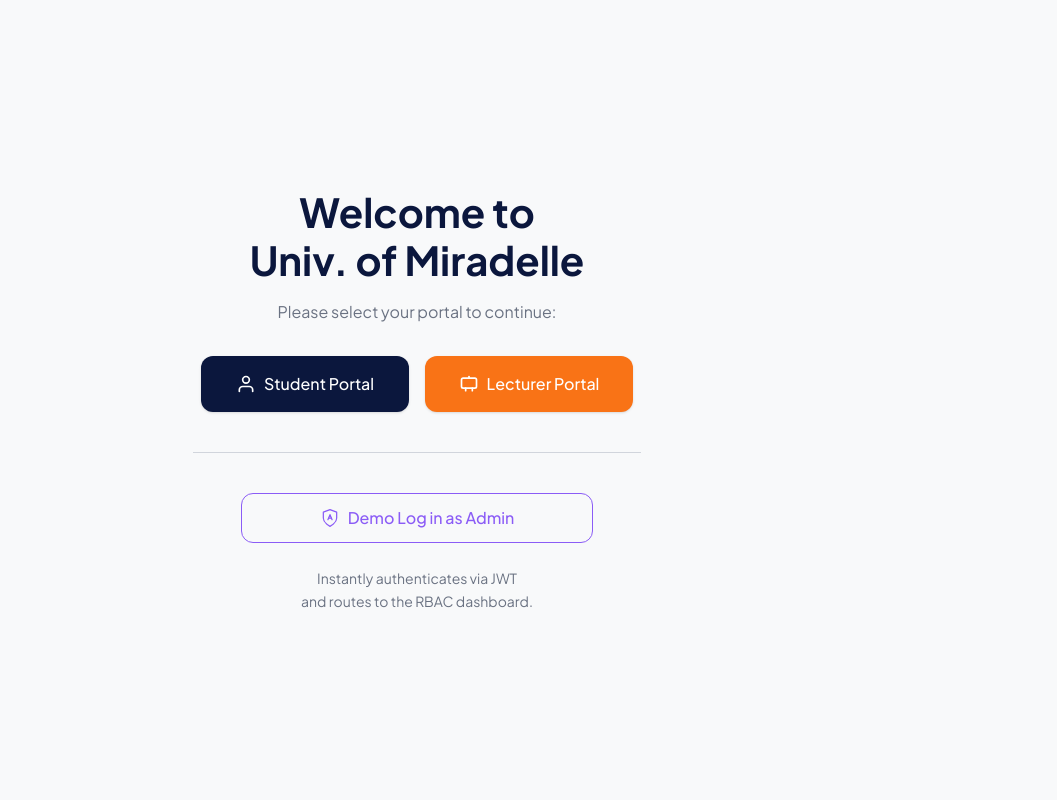
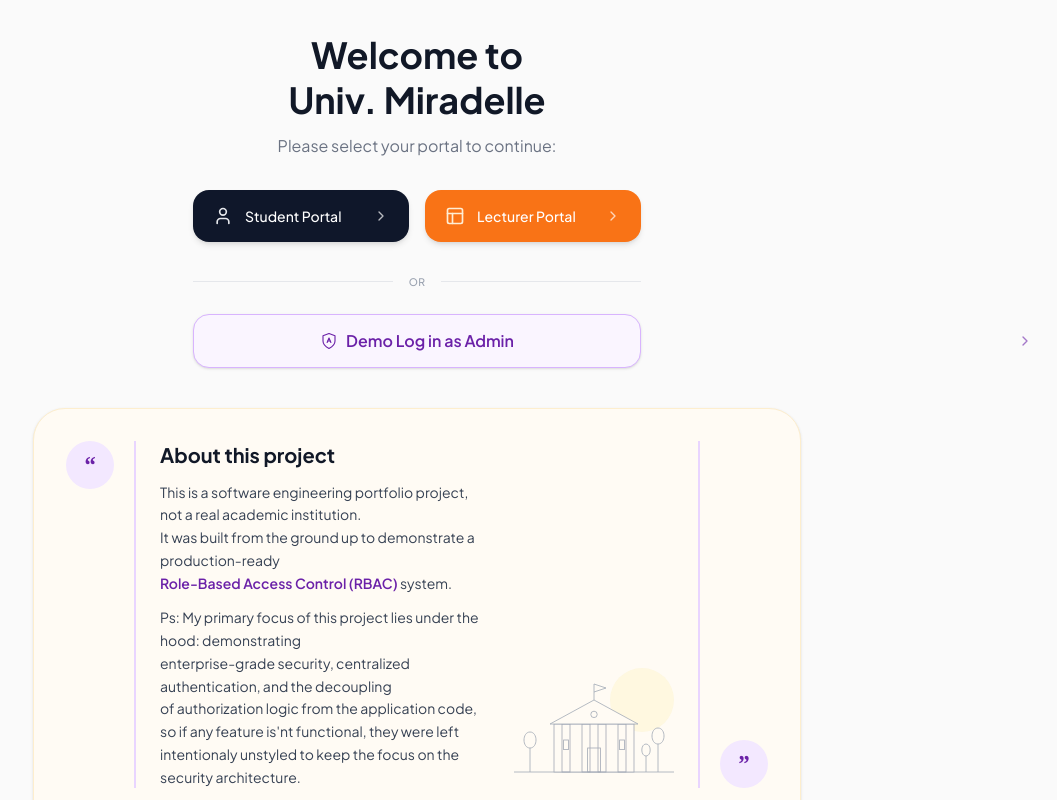
Before and after one commit to Niel-voss/RBAC-PROJECT, a Next.js app: page / in a window 1280 px wide. Shown: the whole page, without its empty margins (223-1280 px from the left). Built offline with nearby package versions, Linux system fonts and the light colour scheme; no server answers.

Commit message:
redesign landing page

```diff
--- a/app/(dashboard)/auth/login/page.tsx
+++ b/app/(dashboard)/auth/login/page.tsx
@@ -90,7 +90,7 @@ export default function LoginPage() {
 
         <div className="flex flex-col items-center mb-5">
           <h2 className="text-[18px] sm:text-[20px] font-bold text-slate-900 mb-1 tracking-tight text-center">Welcome Back</h2>
-          <p className="text-slate-500 text-[11px] text-center">Login to the Univ. of Oluku Portal</p>
+          <p className="text-slate-500 text-[11px] text-center">Login to the Univ. of Miradelle Portal</p>
         </div>
 
         <form onSubmit={handleSubmit} className="flex flex-col gap-3" method="POST">
--- a/app/(dashboard)/auth/signUp/page.tsx
+++ b/app/(dashboard)/auth/signUp/page.tsx
@@ -137,7 +137,7 @@ export default function CreateAccountMicro() {
 
         <div className="flex flex-col items-center mb-5">
           <h2 className="text-[18px] sm:text-[20px] font-bold text-slate-900 mb-1 tracking-tight text-center">Create Account</h2>
-          <p className="text-slate-500 text-[11px] text-center">Join the Univ. of Oluku Portal</p>
+          <p className="text-slate-500 text-[11px] text-center">Join the Univ. of Miradelle Portal</p>
         </div>
 
         <form onSubmit={handleSubmit} className="flex flex-col gap-3"
--- a/app/layout.tsx
+++ b/app/layout.tsx
@@ -5,11 +5,9 @@ import { prisma } from "@/lib/prisma"; // Adjust path if your prisma client is e
 
 export default async function RootLayout({ children }: { children: React.ReactNode }) {
   // 1. Get the basic session (which guarantees an email if logged in)
-  console.log("Fetching session in RootLayout...");
 
   const session = await auth();
 
-  console.log("🟢 2. auth() finished successfully! Session:", session?.user?.email);
 
   let displayName = "User";
   let userRole = "student";
--- a/app/page.tsx
+++ b/app/page.tsx
@@ -21,80 +21,178 @@ export default function LandingPage() {
   };
 
   return (
-    <div className="min-h-screen flex flex-col items-center justify-center bg-[#F8F9FA] px-4 py-8">
+    <div className="min-h-screen flex flex-col items-center py-8 px-4 sm:px-6 bg-[#FAFAFA] font-sans overflow-x-hidden">
+
+      <div className="w-full max-w-3xl z-10 flex flex-col items-center">
+
         {/* Header Section */}
         <div className="text-center mb-8">
-        {/* Added standard <br /> to force the line break exactly where it is in the image */}
-        <h1 className="text-[2.5rem] leading-[1.2] font-bold text-[#0B173D] mb-4">
-          Welcome to <br /> Univ. of Miradelle
+          <h1 className="text-2xl sm:text-4xl font-bold text-[#111827] mb-3 leading-tight">
+            Welcome to <br /> Univ. Miradelle
           </h1>
-        <p className="text-gray-500 text-base">Please select your portal to continue:</p>
+          <p className="text-gray-500 text-sm sm:text-base">
+            Please select your portal to continue:
+          </p>
         </div>
 
-      {/* Main Portals - Forced flex-row so they stay side-by-side on mobile */}
-      <div className="flex flex-row gap-4 w-full max-w-md px-2 mb-10">
+        {/* Main Portals - Width tightly constrained to remove excess right space */}
+        <div className="flex flex-row gap-3 sm:gap-4 w-full max-w-md mb-8">
+
+          {/* Student Portal */}
           <Link
             href="/auth/login"
-          className="flex-1 flex items-center justify-center gap-2 px-3 py-4 bg-[#0B173D] text-white text-sm sm:text-base font-medium rounded-xl hover:bg-[#1a2a5e] transition-all shadow-sm"
+            className="flex-1 flex items-center justify-center sm:justify-between px-3 sm:px-5 py-3 sm:py-4 bg-[#0F172A] text-white rounded-xl sm:rounded-2xl hover:bg-[#1e293b] transition-all shadow-md group"
           >
-          <svg width="20" height="20" viewBox="0 0 24 24" fill="none" stroke="currentColor" strokeWidth="2" strokeLinecap="round" strokeLinejoin="round">
-            <path d="M20 21v-2a4 4 0 0 0-4-4H8a4 4 0 0 0-4 4v2" />
+            <div className="flex items-center gap-2 sm:gap-3">
+              <svg width="18" height="18" viewBox="0 0 24 24" fill="none" stroke="currentColor" strokeWidth="2" strokeLinecap="round" strokeLinejoin="round" className="w-4 h-4 sm:w-5 sm:h-5 text-gray-200">
+                <path d="M19 21v-2a4 4 0 0 0-4-4H9a4 4 0 0 0-4 4v2" />
                 <circle cx="12" cy="7" r="4" />
               </svg>
-          Student Portal
+              <span className="text-[0.75rem] sm:text-sm font-medium">Student Portal</span>
+            </div>
+            <svg width="16" height="16" viewBox="0 0 24 24" fill="none" stroke="currentColor" strokeWidth="2" strokeLinecap="round" strokeLinejoin="round" className="opacity-70 group-hover:opacity-100 group-hover:translate-x-1 transition-all hidden sm:block">
+              <path d="m9 18 6-6-6-6" />
+            </svg>
           </Link>
+
+          {/* Lecturer Portal */}
           <Link
             href="/auth/lecturer-login"
-          className="flex-1 flex items-center justify-center gap-2 px-3 py-4 bg-[#F97316] text-white text-sm sm:text-base font-medium rounded-xl hover:bg-[#e06612] transition-all shadow-sm"
+            className="flex-1 flex items-center justify-center sm:justify-between px-3 sm:px-5 py-3 sm:py-4 bg-[#F97316] text-white rounded-xl sm:rounded-2xl hover:bg-[#ea580c] transition-all shadow-md group"
           >
-          <svg width="20" height="20" viewBox="0 0 24 24" fill="none" stroke="currentColor" strokeWidth="2" strokeLinecap="round" strokeLinejoin="round">
-            <rect x="3" y="5" width="18" height="12" rx="2" ry="2" />
-            <path d="M12 3v2" />
-            <path d="M8 17v3" />
-            <path d="M16 17v3" />
+            <div className="flex items-center gap-2 sm:gap-3">
+              <svg width="18" height="18" viewBox="0 0 24 24" fill="none" stroke="currentColor" strokeWidth="2" strokeLinecap="round" strokeLinejoin="round" className="w-4 h-4 sm:w-5 sm:h-5 text-orange-100">
+                <rect width="18" height="18" x="3" y="3" rx="2" ry="2" />
+                <line x1="3" x2="21" y1="9" y2="9" />
+                <line x1="9" x2="9" y1="21" y2="9" />
               </svg>
-          Lecturer Portal
+              <span className="text-[0.75rem] sm:text-sm font-medium">Lecturer Portal</span>
+            </div>
+            <svg width="16" height="16" viewBox="0 0 24 24" fill="none" stroke="currentColor" strokeWidth="2" strokeLinecap="round" strokeLinejoin="round" className="opacity-70 group-hover:opacity-100 group-hover:translate-x-1 transition-all hidden sm:block">
+              <path d="m9 18 6-6-6-6" />
+            </svg>
           </Link>
+
         </div>
 
-      {/* Divider */}
-      <div className="w-full max-w-[85%] sm:max-w-md mb-10">
-        <hr className="border-t border-gray-300" />
+        {/* Divider - Matched to the new button width */}
+        <div className="w-full max-w-md flex items-center mb-6">
+          <div className="flex-grow border-t border-gray-200"></div>
+          <span className="mx-4 text-[0.65rem] text-gray-400 font-medium tracking-wide uppercase">OR</span>
+          <div className="flex-grow border-t border-gray-200"></div>
         </div>
 
-      {/* Admin Demo Section */}
-      <div className="flex flex-col items-center w-full max-w-sm px-4">
+        {/* Admin Demo Section - Matched to the new button width */}
+        <div className="w-full max-w-md mb-10">
           <button
             onClick={handleAdminDemo}
             disabled={isLoading}
-          className="w-full py-3 px-4 border border-[#8B5CF6] text-[#8B5CF6] bg-transparent hover:bg-purple-50 font-medium rounded-xl transition-all flex items-center justify-center gap-2 disabled:opacity-50 disabled:cursor-not-allowed"
+            className="w-full px-5 py-3 sm:py-3.5 border border-[#D8B4FE] bg-[#FAF5FF] hover:bg-[#F3E8FF] text-[#6B21A8] rounded-xl sm:rounded-2xl transition-all flex items-center justify-center gap-2 disabled:opacity-60 disabled:cursor-not-allowed group shadow-sm"
           >
             {isLoading ? (
-            <>
-              <svg className="animate-spin h-5 w-5" viewBox="0 0 24 24">
+              <svg className="animate-spin h-4 w-4 text-[#6B21A8]" viewBox="0 0 24 24">
                 <circle className="opacity-25" cx="12" cy="12" r="10" stroke="currentColor" strokeWidth="4" fill="none" />
                 <path className="opacity-75" fill="currentColor" d="M4 12a8 8 0 018-8v8H4z" />
               </svg>
-              Loading...
-            </>
             ) : (
-            <>
-              {/* Custom SVG combining the shield and the letter A */}
-              <svg width="20" height="20" viewBox="0 0 24 24" fill="none" stroke="currentColor" strokeWidth="1.5" strokeLinecap="round" strokeLinejoin="round">
+              <svg width="18" height="18" viewBox="0 0 24 24" fill="none" stroke="currentColor" strokeWidth="1.5" strokeLinecap="round" strokeLinejoin="round">
                 <path d="M12 22s8-4 8-10V5l-8-3-8 3v7c0 6 8 10 8 10z" />
                 <path d="M9.5 14l2.5-6 2.5 6" />
                 <path d="M10.5 12h3" />
               </svg>
-              Demo Log in as Admin
-            </>
+            )}
+            <span className="text-sm sm:text-base font-semibold">{isLoading ? 'Authenticating...' : 'Demo Log in as Admin'}</span>
+            {!isLoading && (
+              <svg width="16" height="16" viewBox="0 0 24 24" fill="none" stroke="currentColor" strokeWidth="2" strokeLinecap="round" strokeLinejoin="round" className="opacity-60 group-hover:opacity-100 group-hover:translate-x-1 transition-all ml-auto absolute right-6">
+                <path d="m9 18 6-6-6-6" />
+              </svg>
             )}
           </button>
+        </div>
 
-        {/* Forced line break on the description text to match the image precisely */}
-        <p className="text-sm text-gray-500 mt-6 text-center leading-relaxed">
-          Instantly authenticates via JWT <br />
-          and routes to the RBAC dashboard.
+        {/* Postscript / About Card */}
+        <div className="w-full max-w-3xl bg-[#FFFBF4] border border-[#FDEECE] rounded-2xl sm:rounded-[2rem] p-5 sm:p-8 relative overflow-hidden shadow-sm flex flex-col">
+
+          <div className="flex flex-row gap-3 sm:gap-5 relative z-10 items-stretch">
+
+            {/* Left Quote Icon - Top aligned */}
+            <div className="flex-shrink-0 flex items-start">
+              <div className="w-10 h-10 sm:w-12 sm:h-12 bg-[#F3E8FF] text-[#6B21A8] rounded-full flex items-center justify-center text-xl sm:text-2xl font-serif font-bold">
+                “
+              </div>
+            </div>
+
+            {/* Content Box with BOTH Left and Right Borders */}
+            <div className="flex-1 border-l-2 border-r-2 border-[#E9D5FF] px-4 sm:px-6 flex flex-col md:flex-row gap-6">
+
+              {/* Text Area */}
+              <div className="flex-1">
+                <h2 className="text-[#111827] text-lg sm:text-xl font-bold mb-3">About this project</h2>
+                <div className="space-y-3 text-gray-700 text-xs sm:text-sm leading-relaxed">
+
+                  <div className="space-y-3 text-gray-700 text-xs sm:text-sm leading-relaxed">
+                    <p>
+                      This is a software engineering portfolio project, not a real academic institution. <br className="hidden sm:block" />
+                      It was built from the ground up to demonstrate a production-ready <br className="hidden sm:block" />
+                      <strong className="text-[#6B21A8] font-semibold">Role-Based Access Control (RBAC)</strong> system.
                     </p>
+                  </div>
+                  <p>
+                    Ps: My primary focus of this project lies under the hood: demonstrating <br className="hidden sm:block" />
+                    enterprise-grade security, centralized authentication, and the decoupling <br className="hidden sm:block" />
+                    of authorization logic from the application code, so if any feature is&apos;nt functional, they were left intentionaly unstyled to keep the focus on the security architecture.
+                  </p>
+                </div>
+              </div>
+
+              {/* Graphic Area */}
+              <div className="hidden md:flex items-end justify-end opacity-90 pb-2">
+                <svg width="160" height="120" viewBox="0 0 200 150" fill="none" xmlns="http://www.w3.org/2000/svg" className="text-gray-400">
+                  <circle cx="160" cy="50" r="40" fill="#FEF3C7" className="opacity-50" />
+                  <path d="M0 140 H200" stroke="currentColor" strokeWidth="1" strokeLinecap="round" />
+                  <path d="M20 140 V110 M20 110 C 10 110, 10 90, 20 90 C 30 90, 30 110, 20 110 Z" stroke="currentColor" strokeWidth="1" fill="#FFFBF4" />
+                  <path d="M180 140 V105 M180 105 C 170 105, 170 85, 180 85 C 190 85, 190 105, 180 105 Z" stroke="currentColor" strokeWidth="1" fill="#FFFBF4" />
+                  <path d="M165 140 V120 M165 120 C 158 120, 158 105, 165 105 C 172 105, 172 120, 165 120 Z" stroke="currentColor" strokeWidth="1" fill="#FFFBF4" />
+                  <rect x="50" y="80" width="100" height="60" stroke="currentColor" strokeWidth="1" fill="#FFFBF4" />
+                  <rect x="60" y="80" width="10" height="60" stroke="currentColor" strokeWidth="1" />
+                  <rect x="85" y="80" width="10" height="60" stroke="currentColor" strokeWidth="1" />
+                  <rect x="105" y="80" width="10" height="60" stroke="currentColor" strokeWidth="1" />
+                  <rect x="130" y="80" width="10" height="60" stroke="currentColor" strokeWidth="1" />
+                  <path d="M45 80 L100 50 L155 80 Z" stroke="currentColor" strokeWidth="1" fill="#FFFBF4" />
+                  <circle cx="100" cy="68" r="4" stroke="currentColor" strokeWidth="1" />
+                  <path d="M100 50 V30 L115 35 L100 40" stroke="currentColor" strokeWidth="1" fill="none" />
+                  <rect x="92" y="110" width="16" height="30" stroke="currentColor" strokeWidth="1" />
+                  <rect x="62" y="100" width="6" height="12" stroke="currentColor" strokeWidth="1" />
+                  <rect x="132" y="100" width="6" height="12" stroke="currentColor" strokeWidth="1" />
+                </svg>
+              </div>
+            </div>
+
+            {/* Right Quote Icon - Bottom aligned */}
+            <div className="flex-shrink-0 flex items-end">
+              <div className="w-10 h-10 sm:w-12 sm:h-12 bg-[#F3E8FF] text-[#6B21A8] rounded-full flex items-center justify-center text-xl sm:text-2xl font-serif font-bold mt-auto">
+                ”
+              </div>
+            </div>
+
+          </div>
+
+          {/* Card Footer */}
+          <div className="mt-6 pt-5 border-t border-[#FDEECE] flex items-center gap-2 text-[#6B7280] text-xs font-medium z-10 relative">
+            <svg width="16" height="16" viewBox="0 0 24 24" fill="none" stroke="#6B21A8" strokeWidth="1.5" strokeLinecap="round" strokeLinejoin="round">
+              <path d="M20.84 4.61a5.5 5.5 0 0 0-7.78 0L12 5.67l-1.06-1.06a5.5 5.5 0 0 0-7.78 7.78l1.06 1.06L12 21.23l7.78-7.78 1.06-1.06a5.5 5.5 0 0 0 0-7.78z"></path>
+            </svg>
+            Built as a Final Year Project.
+          </div>
+        </div>
+
+        {/* Global Footer */}
+        <div className="mt-10 mb-6 text-center text-gray-500 text-xs flex flex-col sm:flex-row items-center justify-center gap-2">
+          <span>Secure. Role-based. Built for Learning.</span>
+          <span className="hidden sm:inline">|</span>
+          <span>© 2025 mlradelle</span>
+        </div>
+
       </div>
     </div>
   );
--- a/auth.ts
+++ b/auth.ts
@@ -5,7 +5,6 @@ import { prisma } from "@/lib/prisma";
 import Credentials from "next-auth/providers/credentials";
 import bcrypt from "bcryptjs";
 
-//console.log("DB URL being used:", process.env.DATABASE_URL);
 export const { auth, handlers, signIn, signOut } = NextAuth({
   ...authConfig,
   adapter: PrismaAdapter(prisma),
--- a/components/NavBar.tsx
+++ b/components/NavBar.tsx
@@ -35,8 +35,8 @@ export default function NavBar({ userName, userRole }: NavBarProps) {
             <GraduationCap className="w-5 h-5 text-white" strokeWidth={2} />
           </div>
           <div className="hidden md:flex flex-col">
-            <span className="font-bold text-slate-800 text-sm leading-tight">Federal Univ.</span>
-            <span className="text-[10px] text-slate-500 font-medium leading-tight">of Oluku</span>
+            <span className="font-bold text-slate-800 text-sm leading-tight">Univ.</span>
+            <span className="text-[10px] text-slate-500 font-medium leading-tight">of Miradelle</span>
           </div>
         </div>
       </div>
```
Also changed, not shown: public/miradelleLogo.png (added). Lines whose indentation alone changed are shown as unchanged.
